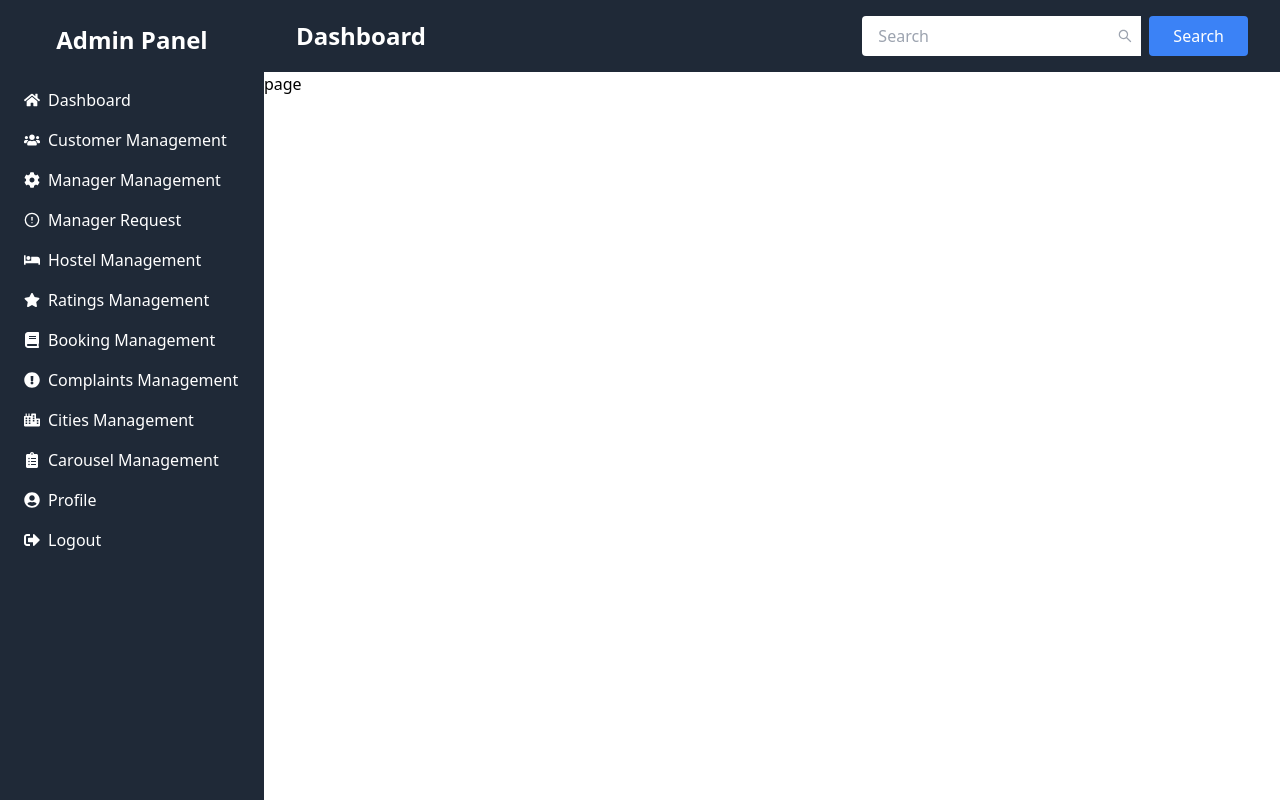
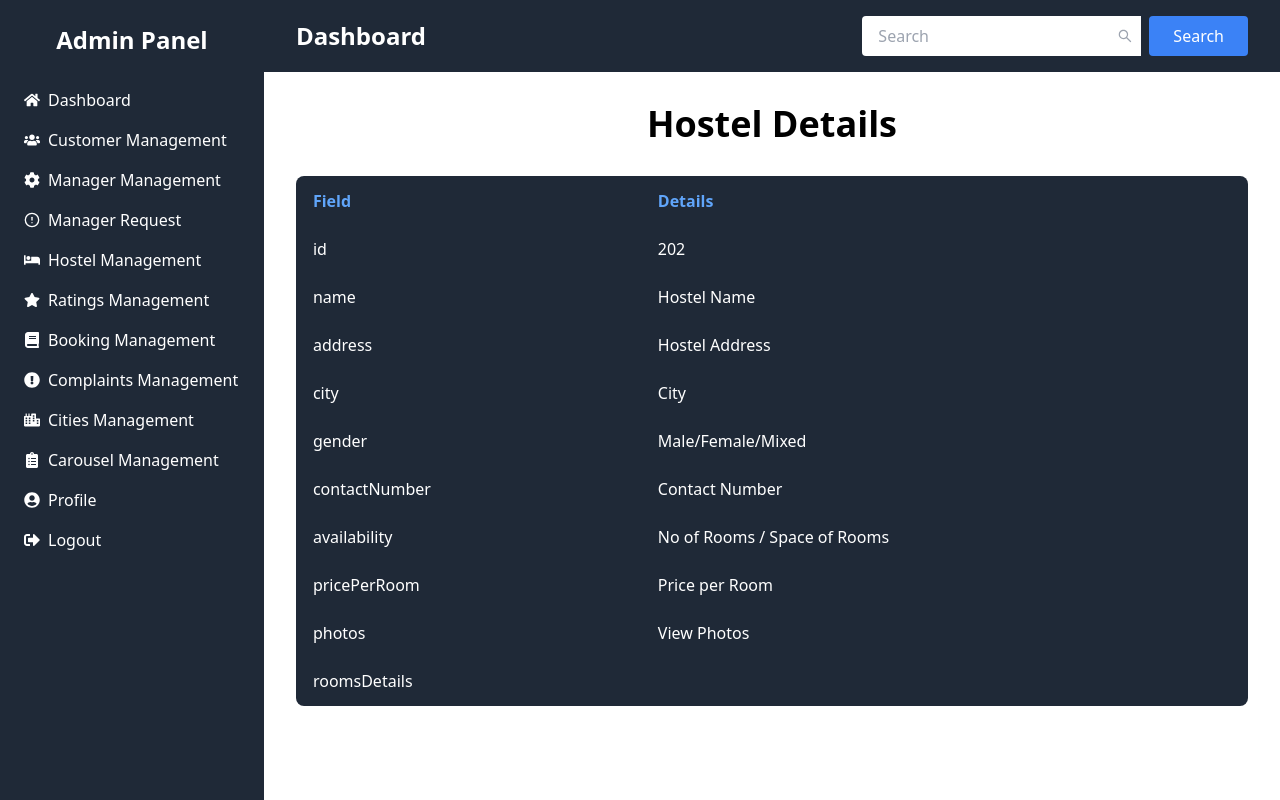
Before and after one commit to AhsanDev404/hostel-ease-admin, a Next.js app: page /admin/manager-request/1 in a window 1280 px wide. Built offline with nearby package versions, Linux system fonts and the light colour scheme.

Commit message:
Update page.jsx

```diff
--- a/app/admin/manager-request/[id]/page.jsx
+++ b/app/admin/manager-request/[id]/page.jsx
@@ -1,7 +1,86 @@
-import React from 'react'
+'use client'
+import React, { useState } from 'react';
 
-export default function page() {
+const hostelData = {
+  id: "202",
+  name: "Hostel Name",
+  address: "Hostel Address",
+  city: "City",
+  gender: "Male/Female/Mixed",
+  contactNumber: "Contact Number",
+  availability: "No of Rooms / Space of Rooms",
+  pricePerRoom: "Price per Room",
+  photos: ["Photo URL 1", "Photo URL 2", "Photo URL 3"], // Add more photo URLs
+  roomsDetails: {
+    bed: "One big Mattress",
+    extraFacilities: "Geysar / AC / Cooler etc",
+    numberOfPersonsInRoom: 1,
+    paymentMethod: "Pay in Cash / Bank",
+  },
+};
+
+const Page = () => {
+  const [hostel] = useState(hostelData);
+  const [showModal, setShowModal] = useState(false);
+  const [selectedImageIndex, setSelectedImageIndex] = useState(0);
+
+  const openModal = () => {
+    setShowModal(true);
+  };
+
+  const closeModal = () => {
+    setShowModal(false);
+  };
+
+  const nextSlide = () => {
+    setSelectedImageIndex((prevIndex) => (prevIndex === hostel.photos.length - 1 ? 0 : prevIndex + 1));
+  };
+
+  const prevSlide = () => {
+    setSelectedImageIndex((prevIndex) => (prevIndex === 0 ? hostel.photos.length - 1 : prevIndex - 1));
+  };
+
   return (
-    <div>page</div>
-  )
-}
+    <div className="container mx-auto p-8">
+      <h1 className="text-4xl font-bold mb-8 text-center">Hostel Details</h1>
+      <div className="overflow-x-auto">
+        <table className="min-w-full bg-gray-800 text-white border rounded-lg overflow-hidden">
+          <thead className="text-blue-400">
+            <tr>
+              <th className="py-3 px-4 text-left">Field</th>
+              <th className="py-3 px-4 text-left">Details</th>
+            </tr>
+          </thead>
+          <tbody>
+            {Object.entries(hostel).map(([key, value]) => (
+              <tr key={key} className='hover:bg-white hover:text-black'>
+                <td className="py-3 px-4">{key}</td>
+                {key === 'photos' ? (
+                  <td className="py-3 px-4">
+                    <button onClick={openModal}>View Photos</button>
+                    {showModal && (
+                      <div className="modal">
+                        <span className="close" onClick={closeModal}>
+                          &times;
+                        </span>
+                        <div className="modal-content">
+                          <button onClick={prevSlide}>Previous</button>
+                          <img src={hostel.photos[selectedImageIndex]} alt={`Photo ${selectedImageIndex + 1}`} />
+                          <button onClick={nextSlide}>Next</button>
+                        </div>
+                      </div>
+                    )}
+                  </td>
+                ) : (
+                  <td className="py-3 px-4">{typeof value === 'string' ? value : Array.isArray(value) ? value.join(", ") : ''}</td>
+                )}
+              </tr>
+            ))}
+          </tbody>
+        </table>
+      </div>
+    </div>
+  );
+};
+
+export default Page;
```
